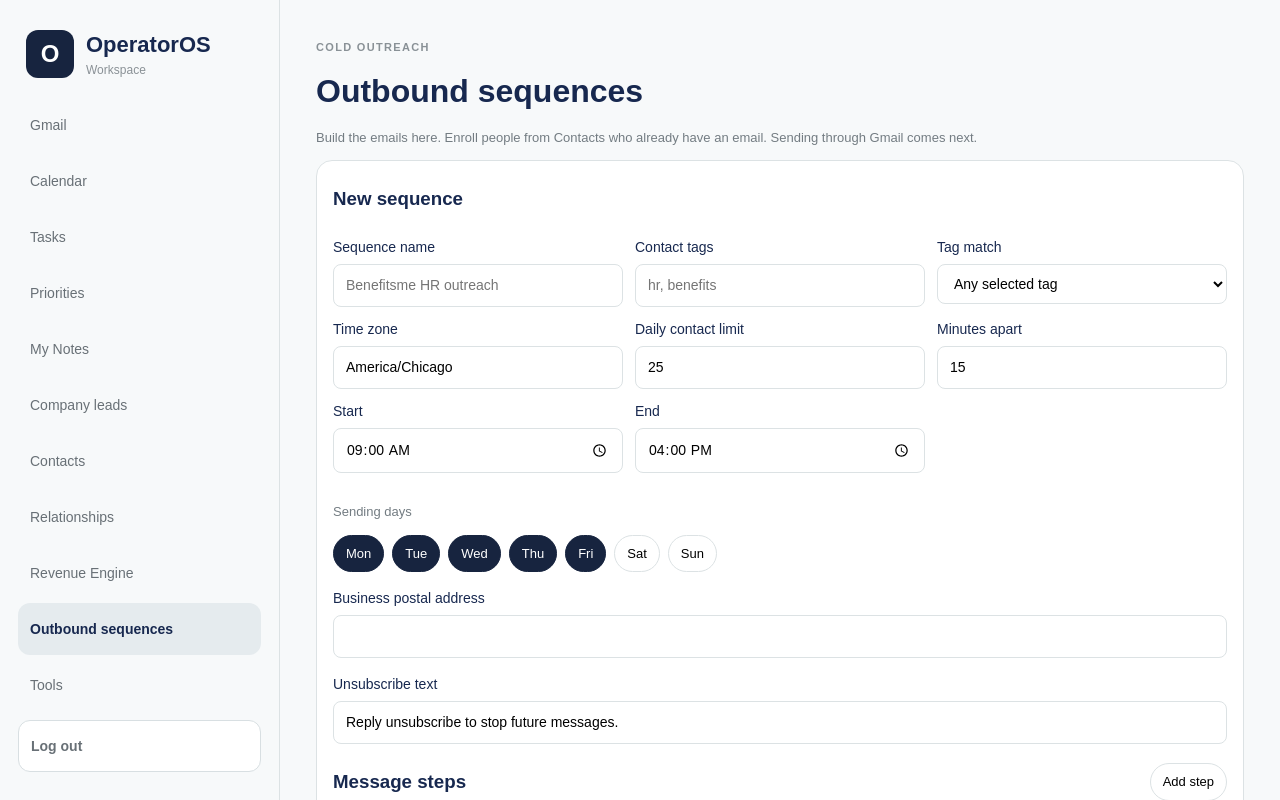
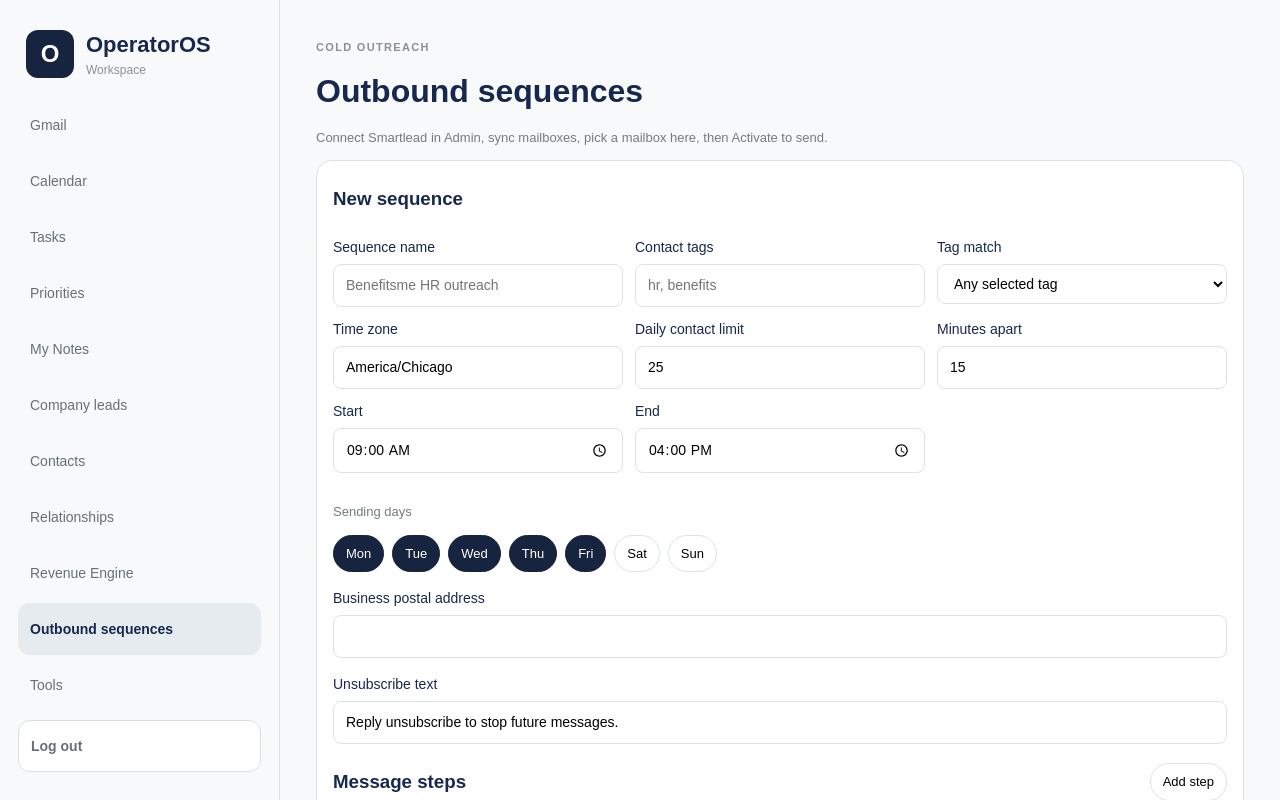
Before and after one commit to robertk-star/operator-os, a Next.js app: page /app/outbound in a window 1280 px wide. Built offline with nearby package versions, Linux system fonts and the light colour scheme; no server answers; the database is empty.

Commit message:
Tell outbound that Smartlead is the sender

```diff
--- a/app/app/outbound/page.tsx
+++ b/app/app/outbound/page.tsx
@@ -18,7 +18,7 @@ export default async function OutboundPage() {
     <section className="main">
       <p className="kicker">Cold outreach</p>
       <h2>Outbound sequences</h2>
-      <p className="meta">Build the emails here. Enroll people from Contacts who already have an email. Sending through Gmail comes next.</p>
+      <p className="meta">Connect Smartlead in Admin, sync mailboxes, pick a mailbox here, then Activate to send.</p>
       <SequenceStudio
         workspaceId={workspace?.id || ""}
         initialSequences={sequences || []}
```
